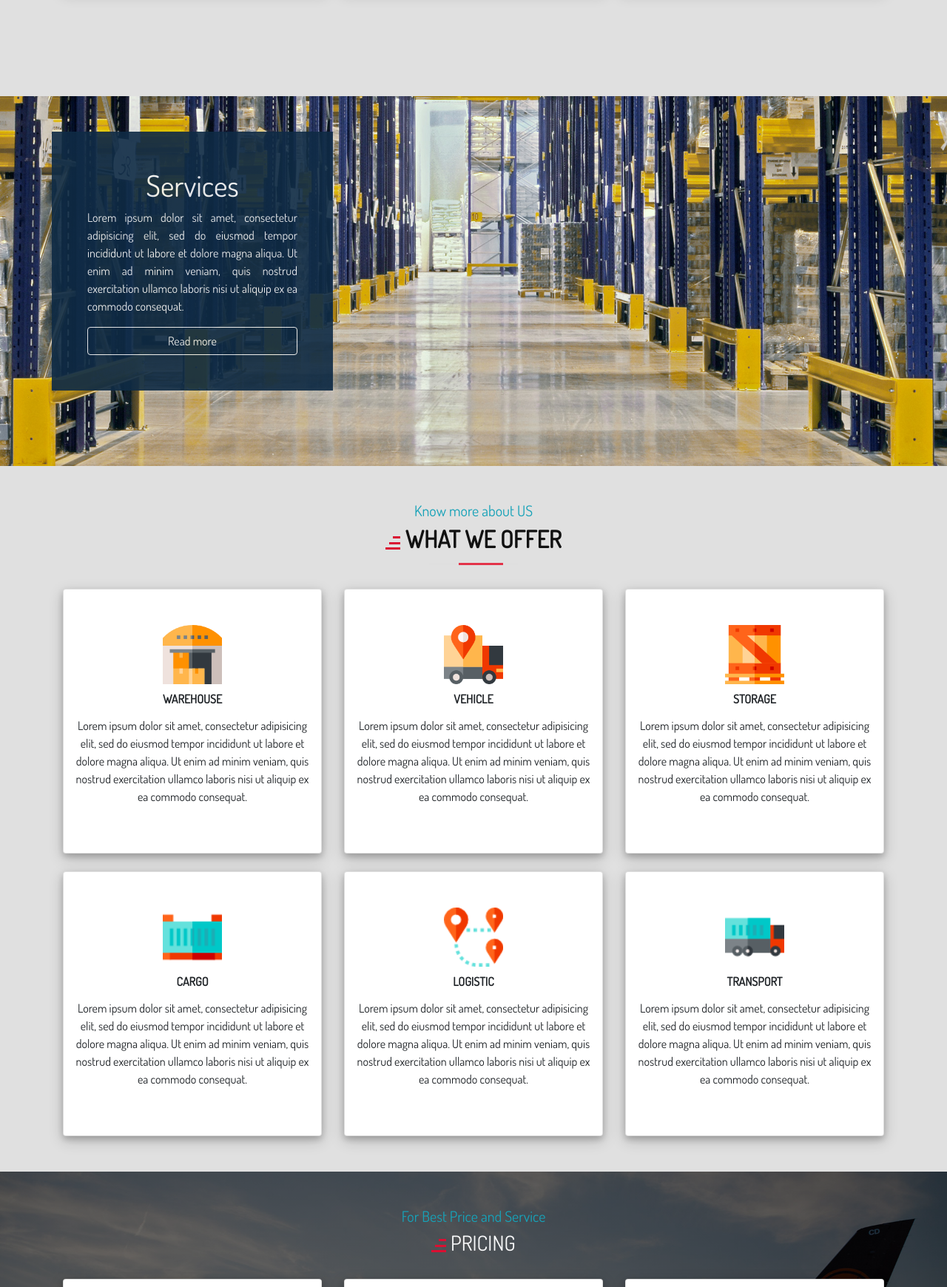
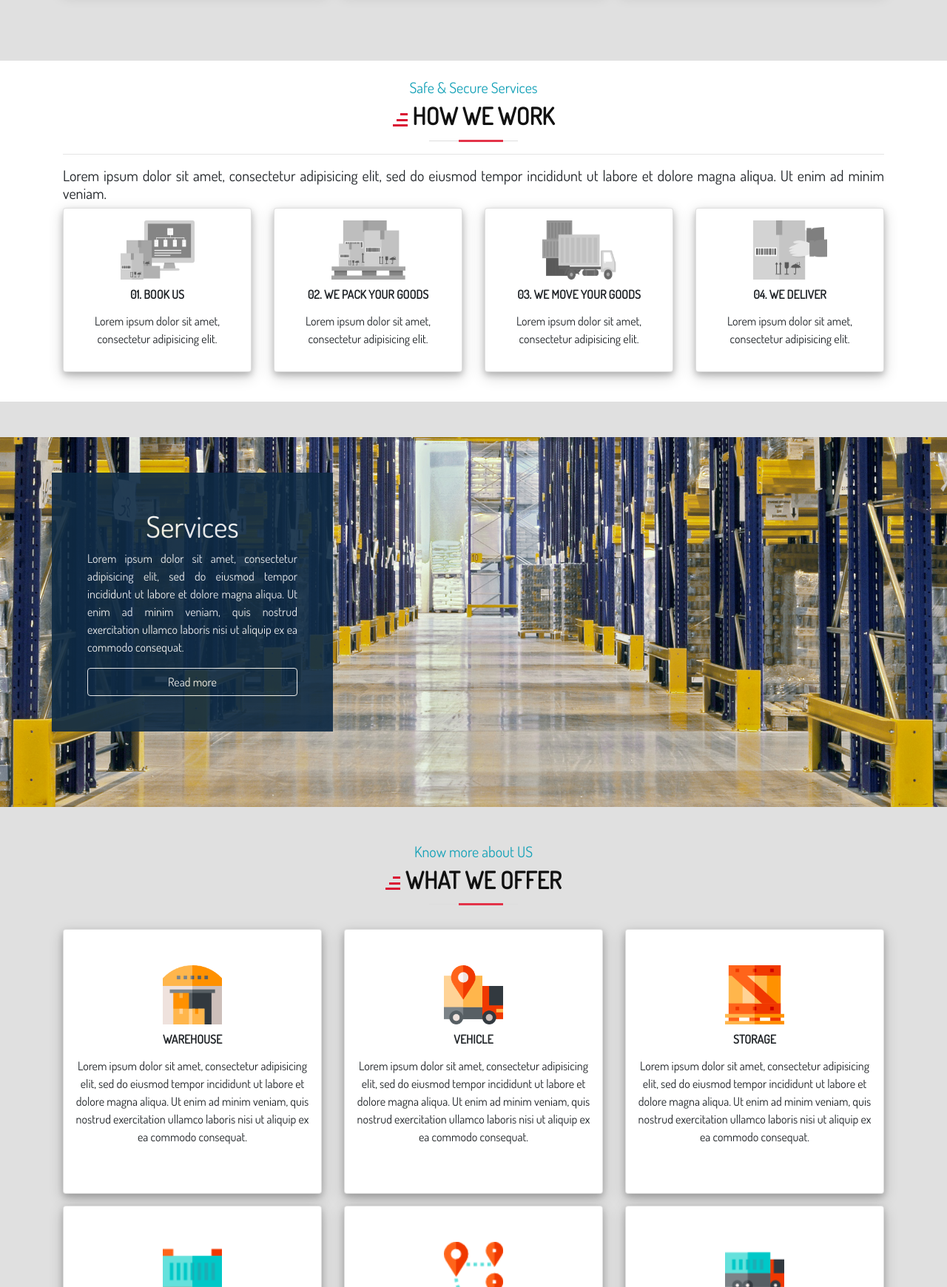
Before and after one commit to albay13/capstone-one, a plain HTML site: page services.html in a window 1280 px wide. Shown: the part 1060-2800 px from the top of the page at 74% size. Drawn offline with nearby package versions, Linux system fonts and the light colour scheme.

Commit message:
mediaquery.update, card to col update

```diff
--- a/assets/css/style.css
+++ b/assets/css/style.css
@@ -128,16 +128,6 @@ ul.navbar-nav .nav-item.non-active:after {
     }
 }
 
-/*contact image man/box*/
-/* @media (max-width: 767px) {
-     #about-img-3{
-        width: 256px;
-        height: : 256px;
-        margin-left: auto;
-        margin-right: auto;
-        display: block;
-    }
-}*/
 
 @media (max-width:988px){
      .navbar {
@@ -1111,7 +1101,7 @@ img.imageCard{
   position: relative;
   top: 1px;
   display: inline-block;
-  font-family: 'Glyphicons Halflings';
+  font-family: 'FontAwesome';
   font-style: normal;
   font-weight: 400;
   line-height: 1;
@@ -1127,15 +1117,15 @@ img.imageCard{
 }
 
 .panel-default>.panel-heading a[aria-expanded="true"]:after {
-  content: "\2212";
+  content: "\f107";
   -webkit-transform: rotate(180deg);
   transform: rotate(180deg);
 }
 
 .panel-default>.panel-heading a[aria-expanded="false"]:after {
-  content: "\002b";
-  -webkit-transform: rotate(90deg);
-  transform: rotate(90deg);
+  content: "\f106";
+  -webkit-transform: rotate(180deg);
+  transform: rotate(180deg);
 }
 /*end accordion*/
 
@@ -1155,3 +1145,28 @@ img.imageCard{
   margin-left: auto;
   margin-right: auto;
   }
+}
+
+/*services more about us, how we work */
+@media (min-width: 768px) {
+    .card-columns-hww {
+        column-count: 2;
+    }
+}
+@media (min-width: 992px) {
+    .card-columns-hhw {
+        column-count: 3;
+    }
+}
+
+/*services more about us,-what we offer*/
+@media (min-width: 768px) {
+    .card-columns-wwo {
+        column-count: 2;
+    }
+}
+@media (min-width: 992px) {
+    .card-columns-wwo {
+        column-count: 3;
+    }
+}
--- a/services.html
+++ b/services.html
@@ -12,6 +12,8 @@
     <link rel="stylesheet" type="text/css" href="assets/css/animate.css">
     <link rel="stylesheet" href="https://use.fontawesome.com/releases/v5.6.3/css/all.css" integrity="sha384-UHRtZLI+pbxtHCWp1t77Bi1L4ZtiqrqD80Kn4Z8NTSRyMA2Fd33n5dQ8lWUE00s/" crossorigin="anonymous">
     <link href="https://fonts.googleapis.com/css?family=Abel|Dosis" rel="stylesheet">
+<!-- accordion angle-down/up font awesome link -->
+    <link href="https://maxcdn.bootstrapcdn.com/font-awesome/4.5.0/css/font-awesome.min.css" rel="stylesheet">
     <link rel="icon" href="assets/images/logo.png">
     <title>TroyLogistics | Services</title>
 
@@ -218,7 +220,7 @@
 				<div class="col-sm-12">
 					<div class="card-columns">
 						<!-- firstCard -->
-						<div class="card wow fadeInLeft">
+						<div class="card wow fadeInLeft" data-wow-duration=".50s" data-wow-delay=".20s">
 							<img class="img-fluid" src="assets/images/express-mail-stamp.jpg" alt="catto">
 							<div class="card-body" style="padding: 0;">
 								<h5 class="card-title" style="color:#18364A;"><strong> Express Post</strong></h5>
@@ -260,7 +262,7 @@
 							</div>
 						</div>
 						<!-- 2ndCard -->
-						<div class="card wow fadeInUp">
+						<div class="card wow fadeInLeft" data-wow-duration=".50s" data-wow-delay=".30s">
 							<img class="img-fluid" src="assets/images/letter_post-banner.jpg" alt="catto">
 							<div class="card-body" style="padding: 0;">
 								<h5 class="card-title" style="color:#18364A;"><strong> Letter Post</strong></h5>
@@ -308,7 +310,7 @@
 							</div>
 						</div>
 						<!-- 3rdCard -->
-						<div class="card wow fadeInRight">
+						<div class="card wow fadeInLeft" data-wow-duration=".50s" data-wow-delay=".40s">
 							<img class="img-fluid" src="assets/images/parcel-labels.jpg" alt="catto">
 							<div class="card-body" style="padding: 0;">
 								<h5 class="card-title" style="color:#18364A;"><strong> Parcel Post</strong></h5>
@@ -356,6 +358,73 @@
 		</div>
 	</div>
 </section>
+<!--  -->
+<section id="description">
+	<div id="description-container" class="p-4">
+		<div class="container section-header">
+		  <!-- Description -->
+		  <h5 class="text-center text-info">Safe & Secure Services</h5>
+		  <h3 class="text-center text-uppercase wow fadeInUp">
+		  	<img src="assets/images/icons/main-title-icon.png"> HOW WE WORk</h3>
+		  <hr>
+		  <h5 class="text-justify">
+		  	Lorem ipsum dolor sit amet, consectetur adipisicing elit, sed do eiusmod
+		  	tempor incididunt ut labore et dolore magna aliqua. Ut enim ad minim veniam.
+		  </h5>
+		  <!-- First Row Description -->
+		  	<div class="row">
+		  		<div class="col-lg-3 col-md-6 col-sm-12 mb-lg-3 mb-md-3 mb-sm-3">
+					<div class="card card-1 card-columns-hww wow fadeInLeft"data-wow-duration=".50s" data-wow-delay=".20s">
+						<img class="mx-auto d-block mb-2" src="assets/images/How-we-Work-1.png" width="100" height="80">
+						<!-- Icon made by http://www.freepik.com from www.flaticon.com -->
+						<div class="card-title text-uppercase text-center"><strong>01. Book Us</strong></div>
+						<div class="card-text">
+							<p class="text-center">
+								Lorem ipsum dolor sit amet, consectetur adipisicing elit.
+							</p>
+						</div>
+					</div>
+		  		</div>
+		  		<div class="col-lg-3 col-md-6 col-sm-12 mb-lg-3 mb-md-3 mb-sm-3">
+					<div class="card card-1 card-columns-hww wow fadeInLeft"data-wow-duration=".50s" data-wow-delay=".30s">
+						<img class="mx-auto d-block mb-2" src="assets/images/How-we-Work-2.png" width="100" height="80">
+						<!-- Icon made by Pause08 from www.flaticon.com -->
+						<div class="card-title text-uppercase text-center"><strong>02. We Pack your Goods</strong></div>
+						<div class="card-text">
+							<p class="text-center">
+								Lorem ipsum dolor sit amet, consectetur adipisicing elit.
+							</p>
+						</div>
+					</div>
+		  		</div>
+		  		<div class="col-lg-3 col-md-6 col-sm-12 mb-lg-3 mb-md-3 mb-sm-3">
+					<div class="card card-1 card-columns-hww wow fadeInLeft"data-wow-duration=".50s" data-wow-delay=".40s">
+						<img class="mx-auto d-block mb-2" src="assets/images/How-we-Work-3.png" width="100" height="80">
+						<!-- Icons made by monkik from www.flaticon.com -->
+						<div class="card-title text-uppercase text-center"><strong>03. We Move your Goods</strong></div>
+						<div class="card-text">
+							<p class="text-center">
+								Lorem ipsum dolor sit amet, consectetur adipisicing elit.
+							</p>
+						</div>
+					</div>
+		  		</div>
+		  		<div class="col-lg-3 col-md-6 col-sm-12 mb-lg-3 mb-md-3 mb-sm-3">
+					<div class="card card-1 card-columns-hww wow fadeInLeft"data-wow-duration=".50s" data-wow-delay=".50s">
+						<img class="mx-auto d-block mb-2" src="assets/images/How-we-Work-4.png" width="100" height="80">
+						<!-- Icons made by monkik from www.flaticon.com -->
+						<div class="card-title text-uppercase text-center"><strong>04. We Deliver</strong></div>
+						<div class="card-text">
+							<p class="text-center">
+								Lorem ipsum dolor sit amet, consectetur adipisicing elit.
+							</p>
+						</div>
+					</div>
+		  		</div>
+		  	</div>
+		</div>
+	</div>
+</section>
 <br/><br/>
 
 <!-- Parallax -->
@@ -378,6 +447,7 @@
 	</div>
 </section>
 <br/><br/>
+<!-- about us- -->
 <section id="services-2" class="section-header">
 	<div class="container">
 		<div class="text-center">
@@ -386,9 +456,8 @@
 		</div>
 		<br/>
 		<div class="row">
-			<div class="col-lg-12 col-md6">
-				<div class="card-deck">
-					<div class="card card-1 py-5 px-2 wow fadeInLeft">
+			<div class="col-lg-4 col-md-6 col-sm-12 mb-md-3 mb-lg-3 mb-sm-3">
+				<div class="card card-1 py-5 px-2 wow fadeInLeft" data-wow-duration=".50s" data-wow-delay=".20s">
 					<img class="mx-auto d-block mb-2" src="assets/images/description/warehouse.png" width="80" height="80">
 					<!-- Icon made by http://www.freepik.com from www.flaticon.com -->
 					<div class="card-title text-uppercase text-center"><strong>Warehouse</strong></div>
@@ -401,7 +470,9 @@
 						</p>
 					</div>
 				</div>
-					<div class="card card-1 py-5 px-2 wow fadeInUp">
+			</div>
+			<div class="col-lg-4 col-md-6 col-sm-12 mb-md-3 mb-lg-3 mb-sm-3">
+				<div class="card card-1 card-columns-wwo py-5 px-2 wow fadeInLeft" data-wow-duration=".50s" data-wow-delay=".40s">
 					<img class="mx-auto d-block mb-2" src="assets/images/description/truck.png" width="80" height="80">
 					<!-- Icon made by Pause08 from www.flaticon.com -->
 					<div class="card-title text-uppercase text-center"><strong>vehicle</strong></div>
@@ -414,7 +485,9 @@
 						</p>
 					</div>
 				</div>
-					<div class="card card-1 py-5 px-2 wow fadeInRight">
+			</div>
+			<div class="col-lg-4 col-md-6 col-sm-12 mb-md-3 mb-lg-3 mb-sm-3">
+				<div class="card card-1 card-columns-wwo py-5 px-2 wow fadeInLeft" data-wow-duration=".50s" data-wow-delay=".50s">
 					<img class="mx-auto d-block mb-2" src="assets/images/description/box.png" width="80" height="80">
 					<!-- Icons made by monkik from www.flaticon.com -->
 					<div class="card-title text-uppercase text-center"><strong>storage</strong></div>
@@ -427,9 +500,9 @@
 						</p>
 					</div>
 				</div>
-					<div class="w-100"></div>
-					<br>
-					<div class="card card-1 py-5 px-2 wow fadeInRight">
+			</div>
+			<div class="col-lg-4 col-md-6 col-sm-12 mb-md-3 mb-lg-3 mb-sm-3">
+				<div class="card card-1 card-columns-wwo py-5 px-2 wow fadeInLeft" data-wow-duration=".50s" data-wow-delay=".20s">
 					<img class="mx-auto d-block mb-2" src="assets/images/description/container.png" width="80" height="80">
 					<!-- Icons made by monkik from www.flaticon.com -->
 					<div class="card-title text-uppercase text-center"><strong>cargo</strong></div>
@@ -442,7 +515,9 @@
 						</p>
 					</div>
 				</div>
-					<div class="card card-1 py-5 px-2 wow fadeInUp">
+			</div>
+			<div class="col-lg-4 col-md-6 col-sm-12 mb-md-3 mb-lg-3 mb-sm-3">
+				<div class="card card-1 card-columns-wwo py-5 px-2 wow fadeInLeft" data-wow-duration=".50s" data-wow-delay=".30s">
 					<img class="mx-auto d-block mb-2" src="assets/images/description/route.png" width="80" height="80">
 					<!-- Icons made by monkik from www.flaticon.com -->
 					<div class="card-title text-uppercase text-center"><strong>logistic</strong></div>
@@ -455,7 +530,9 @@
 						</p>
 					</div>
 				</div>
-					<div class="card card-1 py-5 px-2 wow fadeInLeft">
+			</div>
+			<div class="col-lg-4 col-md-6 col-sm-12 mb-md-3 mb-lg-3 mb-sm-3">
+				<div class="card card-1 card-columns-wwo py-5 px-2 wow fadeInLeft" data-wow-duration=".50s" data-wow-delay=".40s">
 					<img class="mx-auto d-block mb-2" src="assets/images/description/truck2.png" width="80" height="80">
 					<!-- Icons made by monkik from www.flaticon.com -->
 					<div class="card-title text-uppercase text-center"><strong>transport</strong></div>
@@ -467,7 +544,6 @@
 							consequat.
 						</p>
 
-						</div>
 					</div>
 				</div>
 			</div>
@@ -559,8 +635,7 @@
 	</div>
 </section>
 <br/><br/>
-<<<<<<< HEAD
-=======
+
 <!-- Total Services Provided -->
 <div class="total-services py-5 text-center">
 	<div id="counter" class="counter">
```
Also changed, not shown: about.html (+9 -6 lines), assets/images/How-we-Work-1.png (added), assets/images/How-we-Work-2.png (added), assets/images/How-we-Work-3.png (added), assets/images/How-we-Work-4.png (added), assets/images/contact-banner.jpg. Lines whose indentation alone changed are shown as unchanged.
